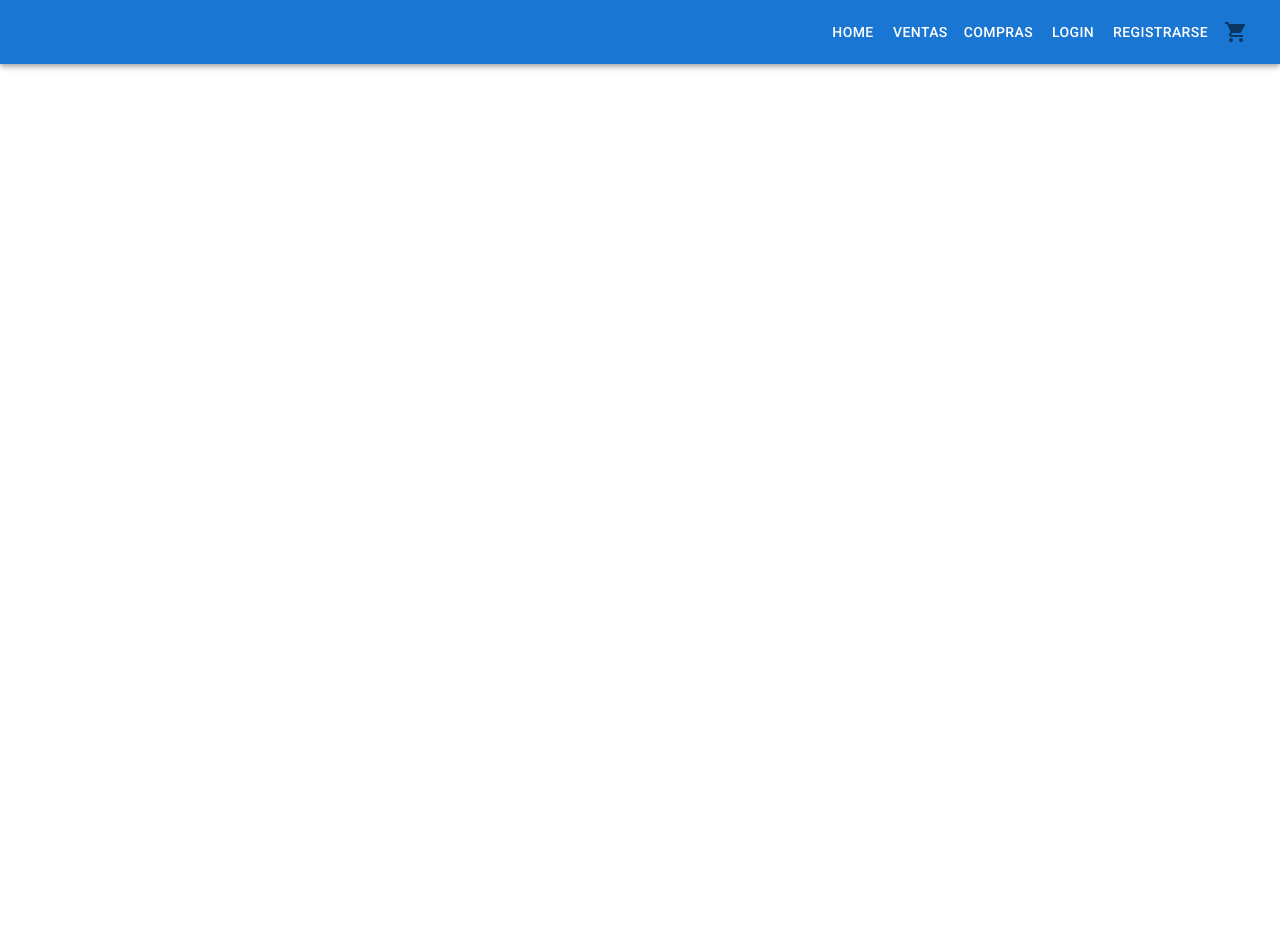
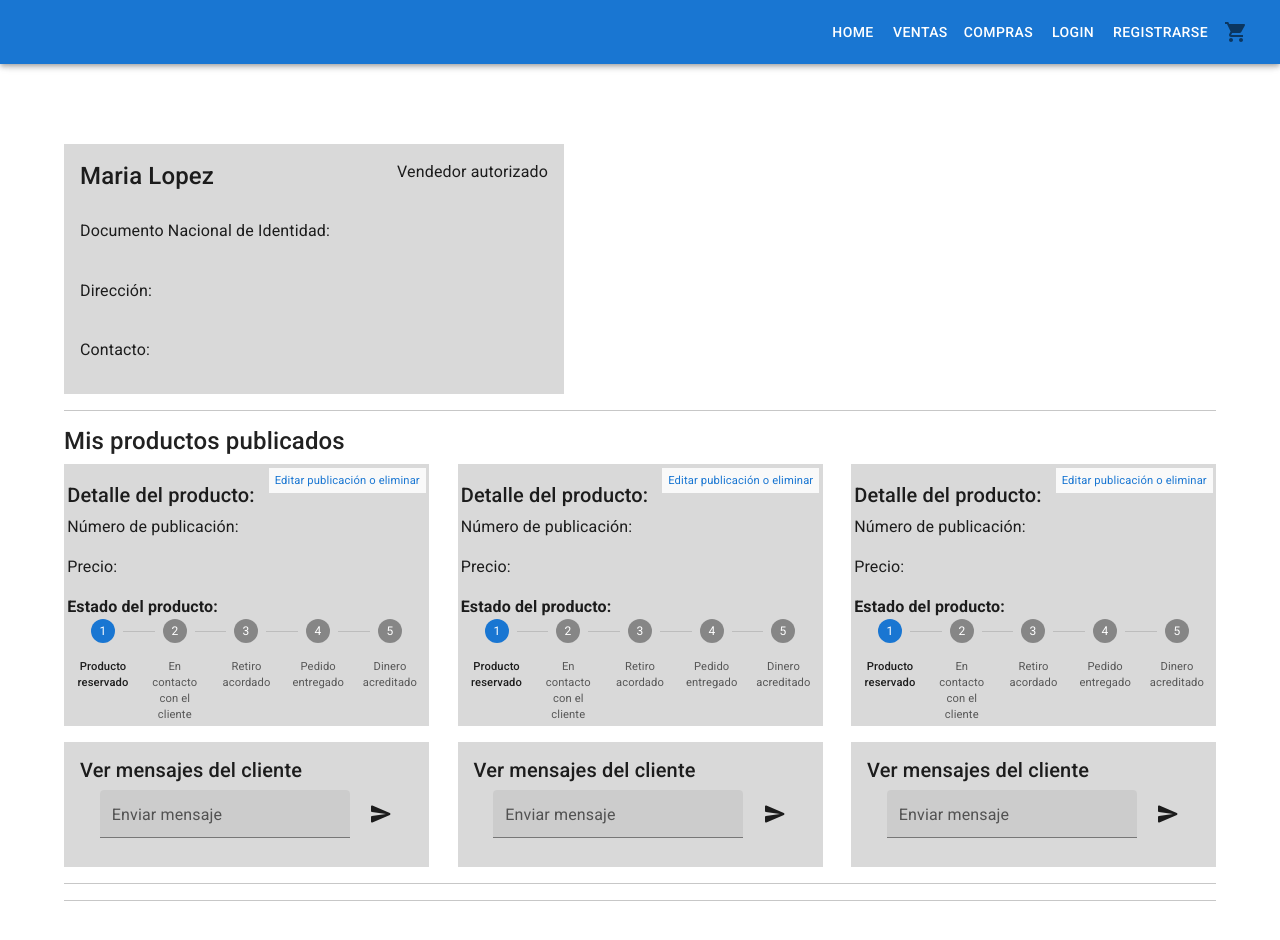
Before and after one commit to No-Country/c12-g21-m-java-react, a React (Vite) app in the folder Frontend/proyecto-nocountry/: page /productosVendidos in a window 1280 px wide. Shown: the top 940 px of the page. Before the commit the page ends 800 px from the top, so only its background shows below. Built offline with nearby package versions, Linux system fonts and the light colour scheme.

Commit message:
se agrega pagina productos vendidos, se agrega material icons

```diff
--- a/Frontend/proyecto-nocountry/src/App.jsx
+++ b/Frontend/proyecto-nocountry/src/App.jsx
@@ -4,6 +4,7 @@ import Compras from "./pages/compras/Compras.jsx";
 import Login from "./pages/login/Login.jsx";
 import Ventas from "./pages/ventas/Ventas.jsx";
 import Vender from "./pages/vender/Vender.jsx";
+import ProductosVendidos from "./pages/productosVendidos/ProductosVendidos.jsx";
 import Navbar from "./components/navbar/Navbar.jsx";
 import Registro from "./pages/registro/Registro.jsx";
 import HomeIcon from "@mui/icons-material/Home";
@@ -51,6 +52,7 @@ const App = () => {
         <Route path="/compras" element={<Compras />} />
         <Route path="/ventas" element={<Ventas />} />
         <Route path="/vender" element={<Vender />} />
+        <Route path="/productosVendidos" element={<ProductosVendidos />} />
         <Route path="/login" element={<Login />} />
         <Route path="/registro" element={<Registro />} />
         <Route path="/detail/:id" element={<ItemDetailContainer />} />
--- /dev/null
+++ b/Frontend/proyecto-nocountry/src/pages/productosVendidos/ProductosVendidos.jsx
@@ -0,0 +1,113 @@
+import React from 'react';
+import "../productosVendidos/productosVendidos.css";
+import { Box, Container, Link, TextField, Stepper, Step, StepLabel } from "@mui/material";
+import SendRoundedIcon from '@mui/icons-material/SendRounded';
+
+const steps = [
+    'Producto reservado',
+    'En contacto con el cliente',
+    'Retiro acordado',
+    'Pedido entregado',
+    'Dinero acreditado',
+];
+
+const preventDefault = (event) => event.preventDefault();
+
+const ProductosVendidos = () => {
+    return (
+        <Container maxWidth="lg" className='prodVen'>
+            <div className='userContainer'>
+                <Box className="box" sx={{ width: 500, height: 250, backgroundColor: '#d9d9d9' }}>
+                    <div className="nameCard">
+                        <h4>Maria Lopez</h4>
+                        <p>Vendedor autorizado</p>
+                    </div>
+                    <p className='userData'>Documento Nacional de Identidad: </p>
+                    <p className='userData'>Dirección: </p>
+                    <p className='userData'>Contacto: </p>
+                </Box>
+            </div> <hr />
+            <div className='publicados'>
+                <h4>Mis productos publicados</h4>
+                <div className="boxes">
+                    <div className="boxGroup">
+                        <Box className="box1" sx={{ width: 365, height: "auto", backgroundColor: '#d9d9d9', padding: ".2rem" }} onClick={preventDefault}>
+                            <div className="uper">
+                                <h5>Detalle del producto: </h5>
+                                <Box className="underBox"> <Link href="#" underline="hover">{'Editar publicación o eliminar'}</Link></Box>
+                            </div>
+                            <p>Número de publicación: </p>
+                            <p>Precio: </p>
+                            <b>Estado del producto: </b>
+                            <Stepper className='stepper' activeStep={0} alternativeLabel>
+                                {steps.map((label) => (
+                                    <Step key={label}>
+                                        <StepLabel>{label}</StepLabel>
+                                    </Step>
+                                ))}
+                            </Stepper>
+                        </Box>
+                        <Box className="box2" sx={{ width: 365, height: 125, backgroundColor: '#d9d9d9' }}>
+                            <h5>Ver mensajes del cliente</h5>
+                            <div className="mnsj">
+                                <TextField id="filled-basic" label="Enviar mensaje" variant="filled" size='small' sx={{ width: "75%" }} /> <SendRoundedIcon sx={{ cursor: "pointer" }} />
+                            </div>
+                        </Box>
+                    </div>
+                    <div className="boxGroup">
+                        <Box className="box1" sx={{ width: 365, height: "auto", backgroundColor: '#d9d9d9', padding: ".2rem" }} onClick={preventDefault}>
+                            <div className="uper">
+                                <h5>Detalle del producto: </h5>
+                                <Box className="underBox"> <Link href="#" underline="hover">{'Editar publicación o eliminar'}</Link></Box>
+                            </div>
+                            <p>Número de publicación: </p>
+                            <p>Precio: </p>
+                            <b>Estado del producto: </b>
+                            <Stepper className='stepper' activeStep={0} alternativeLabel>
+                                {steps.map((label) => (
+                                    <Step key={label}>
+                                        <StepLabel>{label}</StepLabel>
+                                    </Step>
+                                ))}
+                            </Stepper>
+                        </Box>
+                        <Box className="box2" sx={{ width: 365, height: 125, backgroundColor: '#d9d9d9' }}>
+                            <h5>Ver mensajes del cliente</h5>
+                            <div className="mnsj">
+                                <TextField id="filled-basic" label="Enviar mensaje" variant="filled" size='small' sx={{ width: "75%" }} /> <SendRoundedIcon sx={{ cursor: "pointer" }} />
+                            </div>
+                        </Box>
+                    </div>
+                    <div className="boxGroup">
+                        <Box className="box1" sx={{ width: 365, height: "auto", backgroundColor: '#d9d9d9', padding: ".2rem" }} onClick={preventDefault}>
+                            <div className="uper">
+                                <h5>Detalle del producto: </h5>
+                                <Box className="underBox"> <Link href="#" underline="hover">{'Editar publicación o eliminar'}</Link></Box>
+                            </div>
+                            <p>Número de publicación: </p>
+                            <p>Precio: </p>
+                            <b>Estado del producto: </b>
+                            <Stepper className='stepper' activeStep={0} alternativeLabel>
+                                {steps.map((label) => (
+                                    <Step key={label}>
+                                        <StepLabel>{label}</StepLabel>
+                                    </Step>
+                                ))}
+                            </Stepper>
+                        </Box>
+                        <Box className="box2" sx={{ width: 365, height: 125, backgroundColor: '#d9d9d9' }}>
+                            <h5>Ver mensajes del cliente</h5>
+                            <div className="mnsj">
+                                <TextField id="filled-basic" label="Enviar mensaje" variant="filled" size='small' sx={{ width: "75%" }} /> <SendRoundedIcon sx={{ cursor: "pointer" }} />
+                            </div>
+                        </Box>
+                    </div>
+                </div>
+            </div> <hr />
+            <div className='vendidos'></div> <hr />
+            <div className='calificaciones'></div>
+        </Container>
+    );
+}
+
+export default ProductosVendidos
--- /dev/null
+++ b/Frontend/proyecto-nocountry/src/pages/productosVendidos/productosVendidos.css
@@ -0,0 +1,70 @@
+.prodVen {
+    padding: 5rem 0;
+}
+
+.userContainer .box {
+    padding: 1rem;
+    display: flex;
+    flex-direction: column;
+    justify-content: space-between;
+}
+
+.nameCard {
+    display: flex;
+    flex-direction: row;
+    justify-content: space-between;
+    align-items: center;
+}
+
+.userData {
+    margin-top: 1rem;
+}
+
+.boxes {
+    display: flex;
+    justify-content: space-between;
+}
+
+.boxGroup {
+    display: flex;
+    flex-direction: column;
+    gap: 1rem;
+}
+
+.MuiStep-root span {
+    font-size: .7rem;
+}
+
+.publicados .box {
+    margin: 0 .5rem;
+}
+
+.uper {
+    display: flex;
+    justify-content: space-between;
+    align-items: center;
+}
+
+.uper .underBox {
+    margin-bottom: auto;
+}
+
+.uper h5 {
+    margin-top: 1rem;
+}
+
+.underBox a {
+    font-size: .7rem;
+    background-color: #f9f9f9;
+    padding: 6px;
+}
+
+.box2 {
+    padding: 1rem;
+}
+
+.mnsj {
+    display: flex;
+    align-items: center;
+    justify-content: space-evenly;
+}
--- a/Frontend/proyecto-nocountry/src/pages/vender/Vender.jsx
+++ b/Frontend/proyecto-nocountry/src/pages/vender/Vender.jsx
@@ -20,7 +20,7 @@ const labelLinkEstado = <Link
 
 function Vender() {
     return (
-        <Container maxWidth="md" className="main-vender">
+        <Container maxWidth="lg" className="main-vender">
             <div className='tittle-vender'>
                 <h2>Vende tus productos usados de forma simple</h2>
             </div>
```
Also changed, not shown: package.json (added, +8 -0 lines), 1 other file (tests, documents, lock files or other folders).
